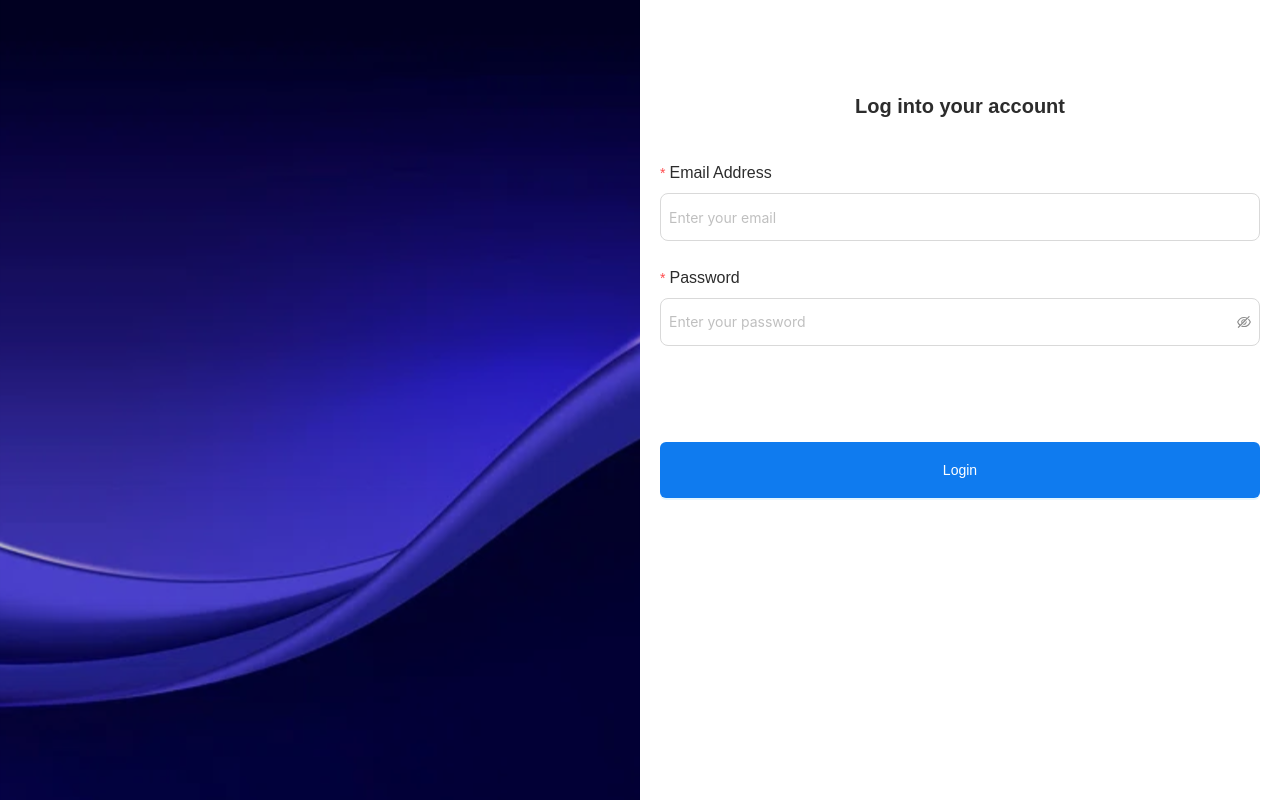
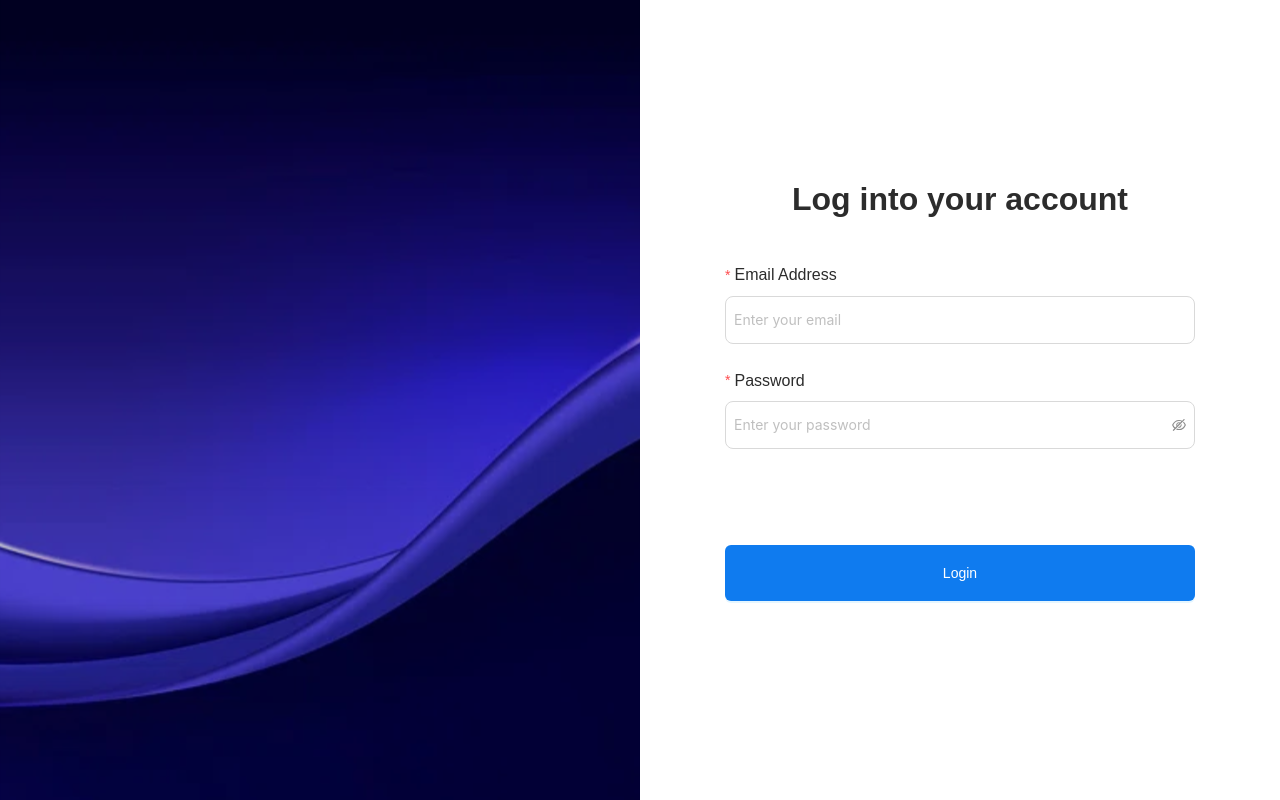
Before and after one commit to specpelz/DC_Admin, a React (Vite) app: page / in a window 1280 px wide. Built offline with nearby package versions, Linux system fonts and the light colour scheme.

Commit message:
Implement update on Login UI component

```diff
--- a/src/pages/Auth/Login/index.tsx
+++ b/src/pages/Auth/Login/index.tsx
@@ -4,7 +4,7 @@ import FormItem from "antd/es/form/FormItem";
 const Login = () => {
   return (
     <div className="h-screen">
-      <div className="lg:flex">
+      <div className="lg:flex lg:items-center">
         <div className="hidden lg:block"
         style={{
           width:"50vw",
@@ -15,8 +15,8 @@ const Login = () => {
         }}
         ></div>
 
-        <div className="flex flex-col items-center w-full px-[16px] mt-[91px] md:px-[40px] lg:w-[50vw] lg:px-[20px]">
-          <div className="text-[20px] font-[600] text-[#2C2C2C] text-center mb-[39px]">
+        <div className="flex flex-col items-center w-full px-[16px] mt-[91px] md:px-[85px] lg:w-[50vw]  lg:mt-[unset]">
+          <div className="text-[20px] font-[600] text-[#2C2C2C] text-center mb-[39px] lg:text-[32px] lg:font-[700]">
             Log into your account
           </div>
 
```
Also changed, not shown: 1 other file (tests, documents, lock files or other folders).
